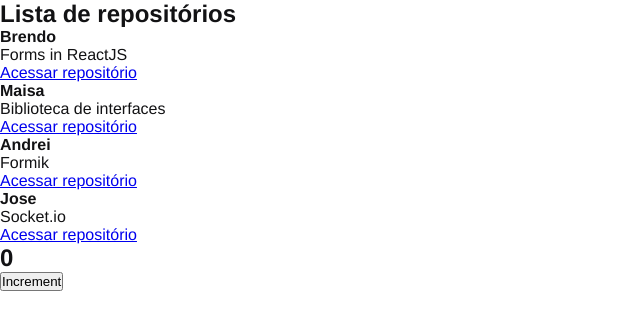
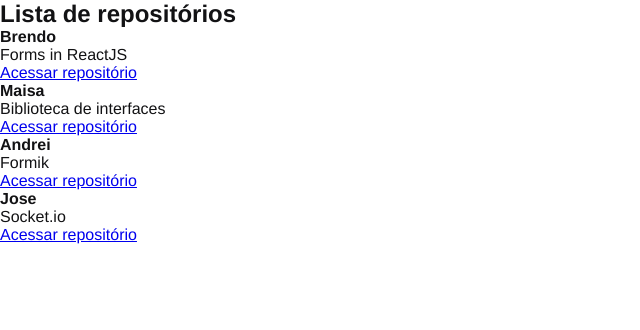
Before and after one commit to BrendoSPinheiro/github-explorer, a React app: page / in a window 1280 px wide. Shown: the top 330 px of the page, without its empty margins (0-640 px from the left). Built offline with nearby package versions, Linux system fonts and the light colour scheme; the HTML template or start-up script is replaced by a standard one.

Commit message:
feat: delete counter

```diff
--- a/src/App.jsx
+++ b/src/App.jsx
@@ -1,4 +1,3 @@
-import { Counter } from './components/Counter';
 import { RepositoryList } from './components/RepositoryList';
 import './styles/global.scss';
 
@@ -6,7 +5,6 @@
   return (
     <>
       <RepositoryList />
-      <Counter />
     </>
   );
 }
--- a/src/components/Counter.jsx
+++ /dev/null
@@ -1,21 +0,0 @@
-import { useState } from "react";
-
-export const Counter = () => {
-  const [count, setCount] = useState(0);
-
-  function increment() {
-    setCount(count + 1);
-  }
-
-  return (
-    <div>
-      <h2>{count}</h2>
-      <button
-        type="button"
-        onClick={increment}
-      >
-        Increment
-      </button>
-    </div>
-  );
-}
```
